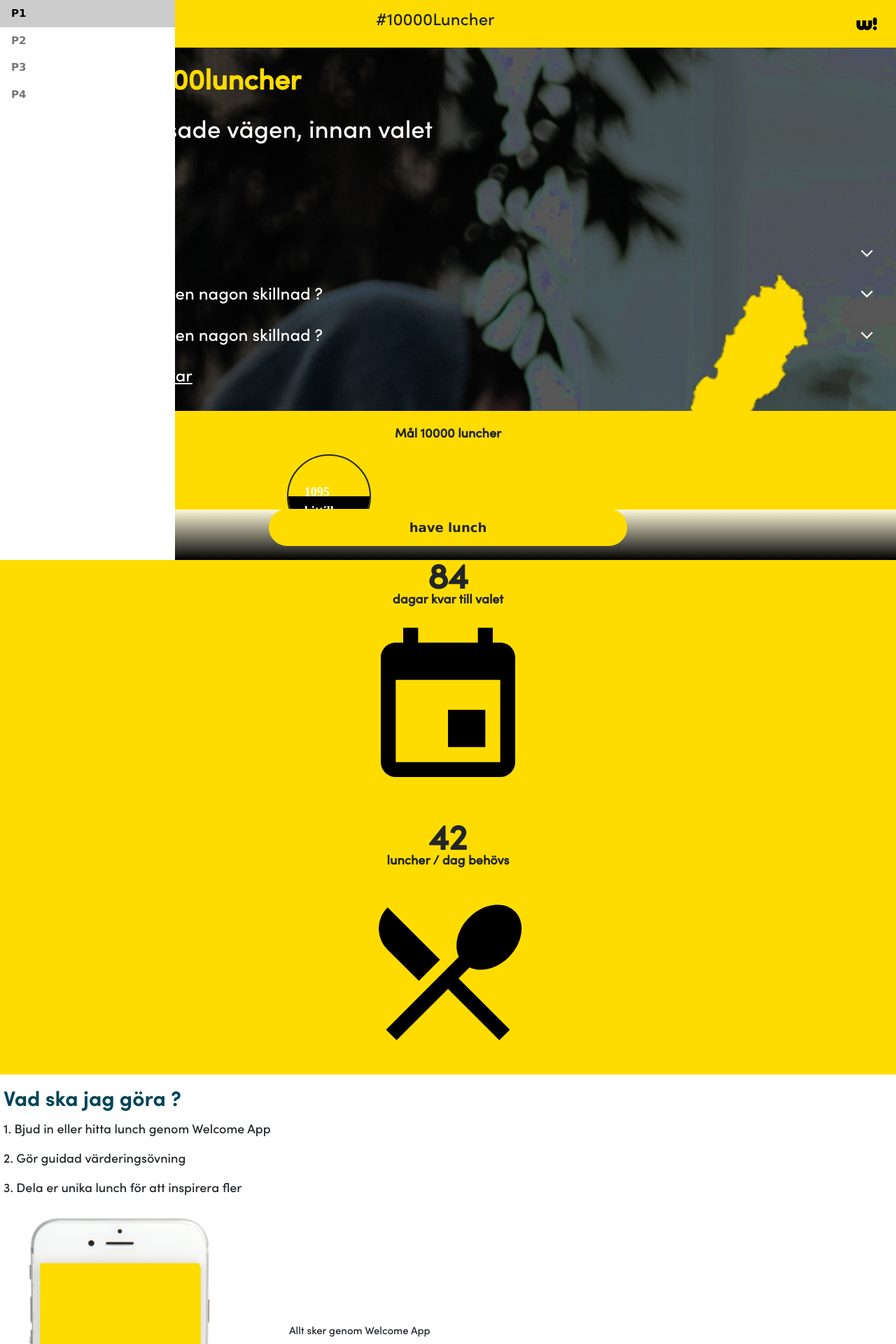
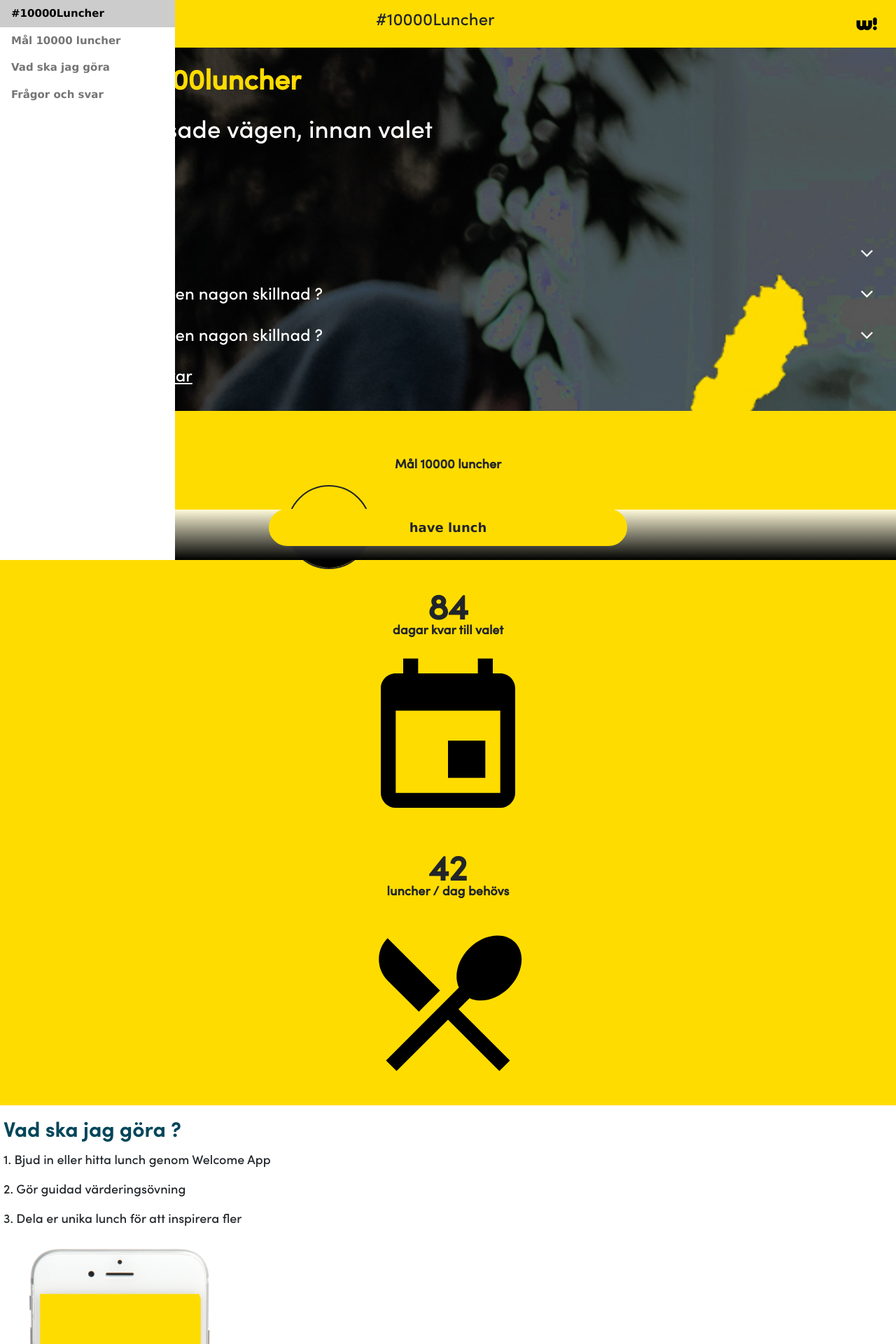
Before and after one commit to s6mon/s6mon.github.io, a PHP site: page / in a window 1280 px wide. Shown: the top 1920 px of the page at 70% size. Run offline with PHP 8.4, Linux system fonts and the light colour scheme; some libraries are stand-ins or nearby versions.

Commit message:
navigation

```diff
--- a/css/index.css
+++ b/css/index.css
@@ -117,7 +117,6 @@
 #numbersPage {
     background: #ffdc00;
     padding-bottom: 20px;
-    padding-top: 20px;
 }
 
 #pngContainer {
@@ -155,7 +154,8 @@
 /* +++++Steps part+++++ */
 #stepsP {
     padding-left: 5px;
-    padding-top: 10px
+    padding-top: 10px;
+    padding-bottom: 20px;
 }
 
 /* +++++FAQ part+++++*/
--- a/index.html
+++ b/index.html
@@ -25,10 +25,10 @@
 <body>
     <nav class="w3-sidebar w3-bar-block w3-collapse w3-top" style="z-index:3;width:250px" id="mySidebar">
         <div class="w3-text-grey" style="font-weight:bold" onclick="w3_close(this)">
-            <a class="w3-bar-item w3-button" onclick="scroll(e, p1)">P1</a>
-            <a href="#numbersPage" class="w3-bar-item w3-button">P2</a>
-            <a class="w3-bar-item w3-button" onclick="scroll(this, stepsP)">P3</a>
-            <a href="#faqP" class="w3-bar-item w3-button">P4</a>
+            <a class="w3-bar-item w3-button">#10000Luncher</a>
+            <a href="#numbersPageFake" class="w3-bar-item w3-button">Mål 10000 luncher</a>
+            <a href="#stepsP" class="w3-bar-item w3-button">Vad ska jag göra</a>
+            <a href="#faqP" class="w3-bar-item w3-button">Frågor och svar</a>
         </div>
     </nav>
 
@@ -59,6 +59,8 @@
         <div class="h4b"><a href="#faqP" style="text-decoration-line: underline">Se fler frågor och svar</a></div>
     </div>
     </div>
+
+    <div id="numbersPageFake" style="width:100%; height:64px; background-color: #ffdc00"></div>
 
     <div id="numbersPage" onmouseover="start()">
         <p class="text-numbers">Mål 10000 luncher</p>
@@ -96,14 +98,17 @@
 
     <div id="faqP">
         <h2 style="color:white; font-family: SofiaBold">Frågor och svar</h2>
-        <div class="faqElem" onclick="scrollingText(this, 'text1Faq')">Vad menar ni ?<i class="fa fa-angle-down" style="font-size: 30px"></i></div>
+        <div class="faqElem" onclick="scrollingText(this, 'text1Faq')">Varför ska jag delta ?<i class="fa fa-angle-down" style="font-size: 30px"></i></div>
         <p id="text1Faq" style="display:none; color: white">More about vad menar ni ....</p>
         <br>
-        <div class="faqElem" onclick="scrollingText(this, 'text1Faq')">Vad menar ni ?<i class="fa fa-angle-down" style="font-size: 30px"></i></div>
-        <p id="text1Faq" style="display:none; color: white">More about vad menar ni ....</p>
+        <div class="faqElem" onclick="scrollingText(this, 'text2Faq')">Vad händer efter lunchen ?<i class="fa fa-angle-down" style="font-size: 30px"></i></div>
+        <p id="text2Faq" style="display:none; color: white">More about vad menar ni ....</p>
         <br>
-        <div class="faqElem" onclick="scrollingText(this, 'text1Faq')">Vad menar ni ?<i class="fa fa-angle-down" style="font-size: 30px"></i></div>
-        <p id="text1Faq" style="display:none; color: white">More about vad menar ni ....</p>
+        <div class="faqElem" onclick="scrollingText(this, 'text3Faq')">Varför innan valet ?<i class="fa fa-angle-down" style="font-size: 30px"></i></div>
+        <p id="text3Faq" style="display:none; color: white">More about vad menar ni ....</p>
+        <br>
+        <div class="faqElem" onclick="scrollingText(this, 'text4Faq')">Kang jag göra det med mina vänner ?<i class="fa fa-angle-down" style="font-size: 30px"></i></div>
+        <p id="text4Faq" style="display:none; color: white">More about vad menar ni ....</p>
     </div>
 
     <div id="footer-content"></div>
--- a/js/index.js
+++ b/js/index.js
@@ -1,5 +1,5 @@
 
-var textS_H = ["text1", "text2", "text3"];
+var textS_H = ["text1", "text2", "text3", "text1Faq", "text2Faq", "text3Faq", "text4Faq"];
 
 
 function myFunction() {
```
